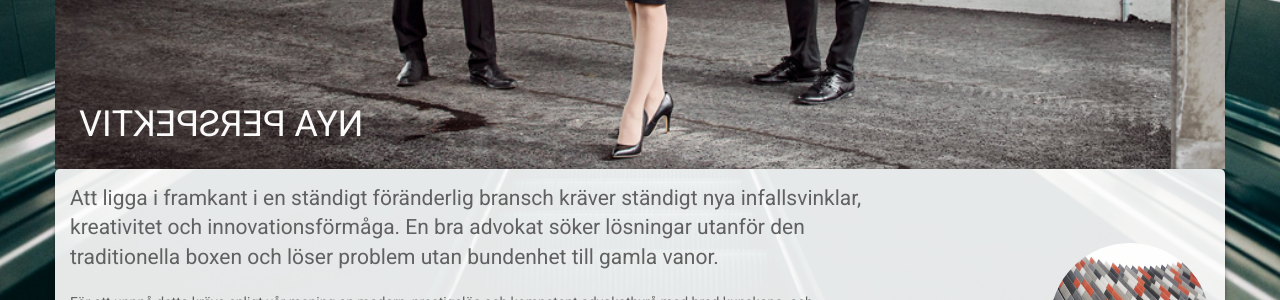
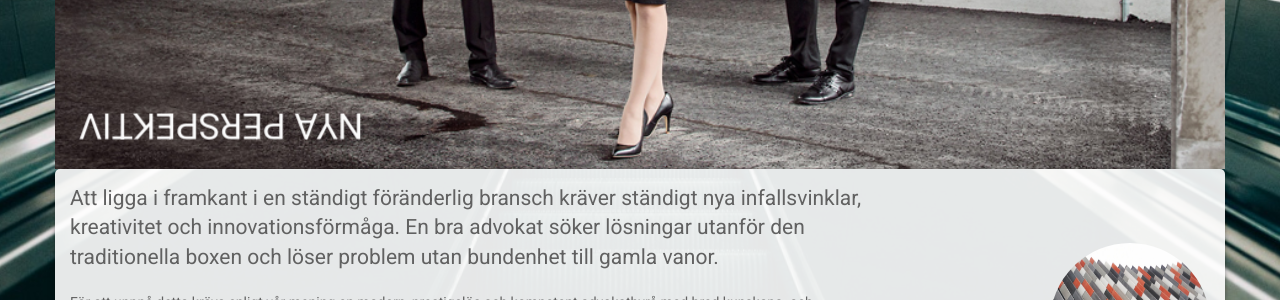
Before and after one commit to abyra/abyra.github.io, a Jekyll site: the page built from index.html, in a window 1280 px wide. Shown: the part 501-801 px from the top of the page. Built offline with Jekyll 4.4.1, drawn with Linux system fonts in a browser that asks for light colours; nearby versions of some CDN libraries.

Commit message:
fixade 'nya perspektiv' texten på förstasidan

```diff
--- a/css/abyra.scss
+++ b/css/abyra.scss
@@ -80,12 +80,10 @@ footer.footer {
     flex-wrap: nowrap;
 }
 
-.flip {
+.perspective {
     display: inline-block;
-    -webkit-transform: scaleX(-1);
-    transform: scaleX(-1);
-    -webkit-filter: FlipH;
-    filter: FlipH;
+    -webkit-transform: rotateY(180deg) rotateX(180deg);
+            transform: rotateY(180deg) rotateX(180deg);
 }
 
 .img-circle {
--- a/index.html
+++ b/index.html
@@ -8,7 +8,7 @@ image: "/images/team_adriansson.jpg"
 <div class="index-page">
 
 	<h1 class="page-title" style="background-image: url('{{page.image}}')">
-		<span class="flip"
+		<span class="perspective"
 			data-container="body" data-toggle="popover" data-placement="bottom" data-content="{{page.heading}}">
 				{{page.heading}}
 		</span>
```
